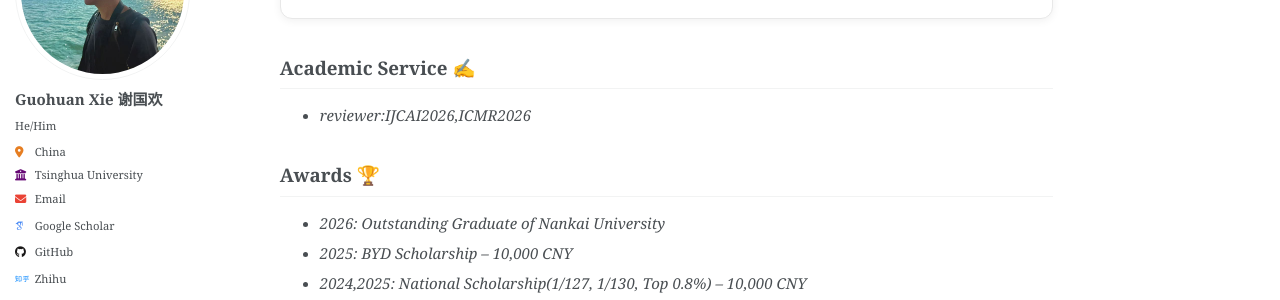
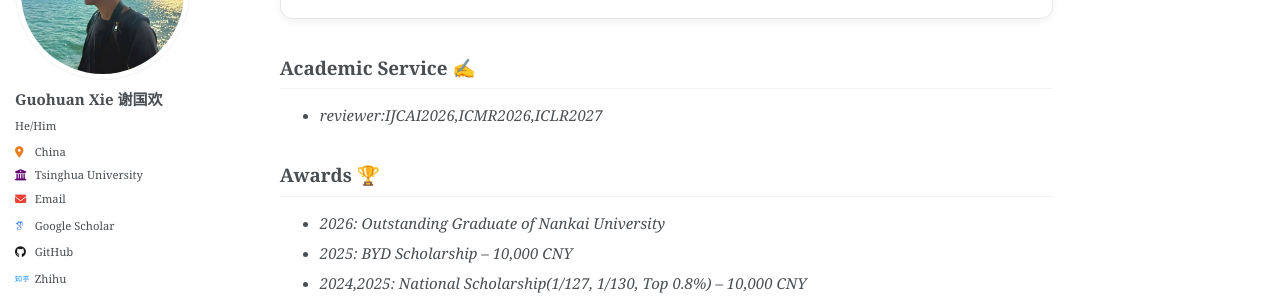
Before and after one commit to guohuan-xie/guohuan-xie.github.io, a Jekyll site: the page built from _pages/about.md, in a window 1280 px wide and 900 px high, scrolled down 2346 px. Shown: the part 181-481 px from the top of the window. Built offline with Jekyll 4.4.1, drawn with Linux system fonts in a browser that asks for light colours; some web fonts are replaced.

Commit message:
Update academic service section to include ICLR2027 as a reviewer

```diff
--- a/_pages/about.md
+++ b/_pages/about.md
@@ -172,7 +172,7 @@ Projects 💻
 
 Academic Service ✍️
 --------
-- *reviewer:IJCAI2026,ICMR2026*
+- *reviewer:IJCAI2026,ICMR2026,ICLR2027*
 
 Awards 🏆
 ---------------
```
